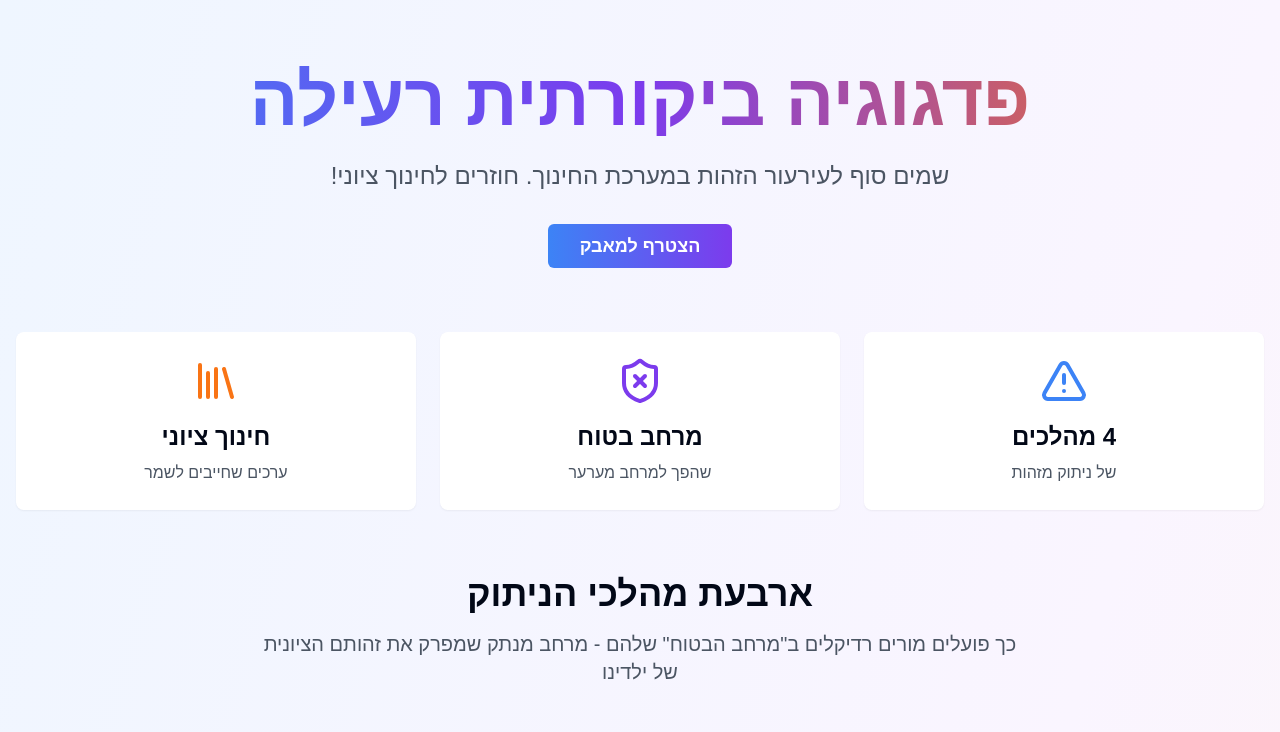
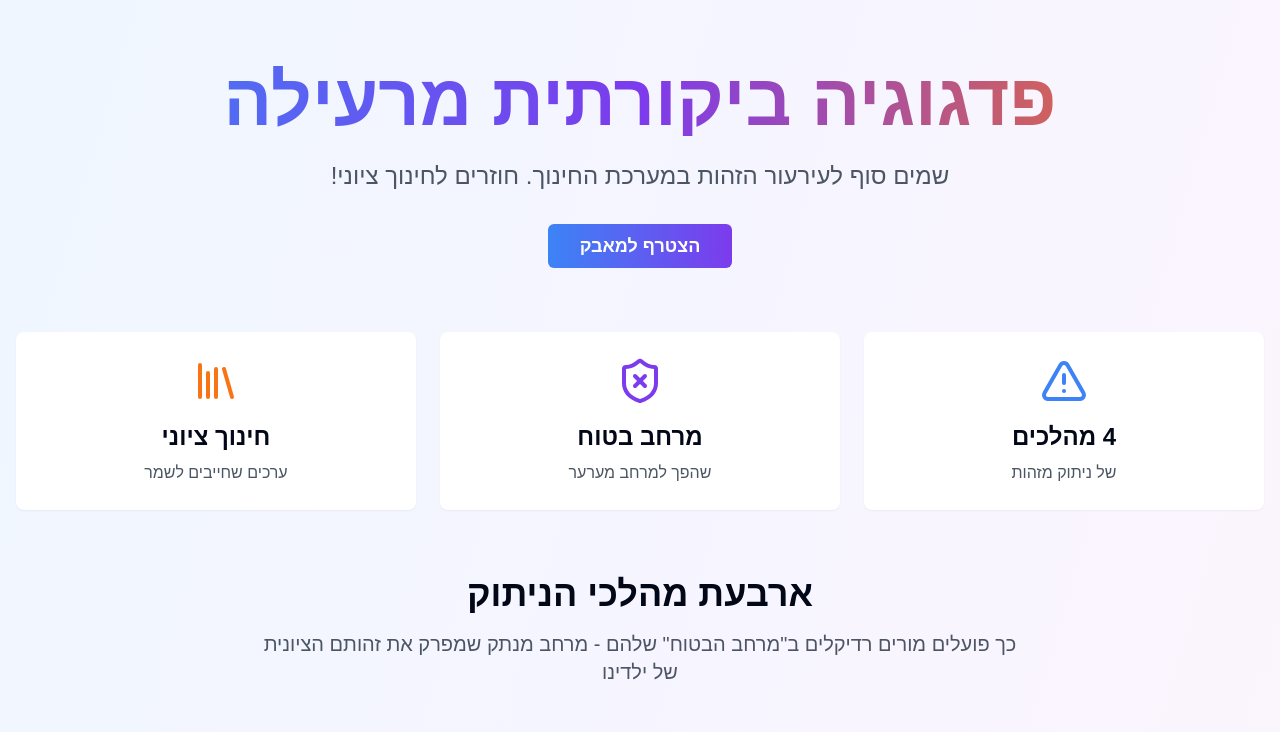
Before and after one commit to ZeAlenu/critical-pedagogy, a React (Vite) app: page / in a window 1280 px wide. Shown: the top 732 px of the page. Built offline with nearby package versions, Linux system fonts and the light colour scheme.

Commit message:
Code edited in Lovable Code Editor
Edited UI in Lovable

```diff
--- a/src/pages/Index.tsx
+++ b/src/pages/Index.tsx
@@ -107,7 +107,7 @@ const Index = () => {
           email: email,
           phone: phone,
           timestamp: new Date().toISOString(),
-          source: 'פדגוגיה ביקורתית רעילה'
+          source: 'פדגוגיה ביקורתית מרעילה'
         })
       });
       if (response.ok) {
@@ -148,7 +148,7 @@ const Index = () => {
           duration: 0.8
         }} className="text-center mb-16">
             <h1 className="text-5xl md:text-7xl font-bold bg-gradient-to-r from-campaign-blue via-campaign-purple to-campaign-orange bg-clip-text text-transparent mb-6">
-              פדגוגיה ביקורתית רעילה
+              פדגוגיה ביקורתית מרעילה
             </h1>
             <p className="text-xl md:text-2xl text-gray-600 max-w-3xl mx-auto leading-relaxed" dir="rtl">שמים סוף לעירעור הזהות במערכת החינוך. חוזרים לחינוך ציוני!</p>
             <div className="mt-8 pointer-events-none">
```
